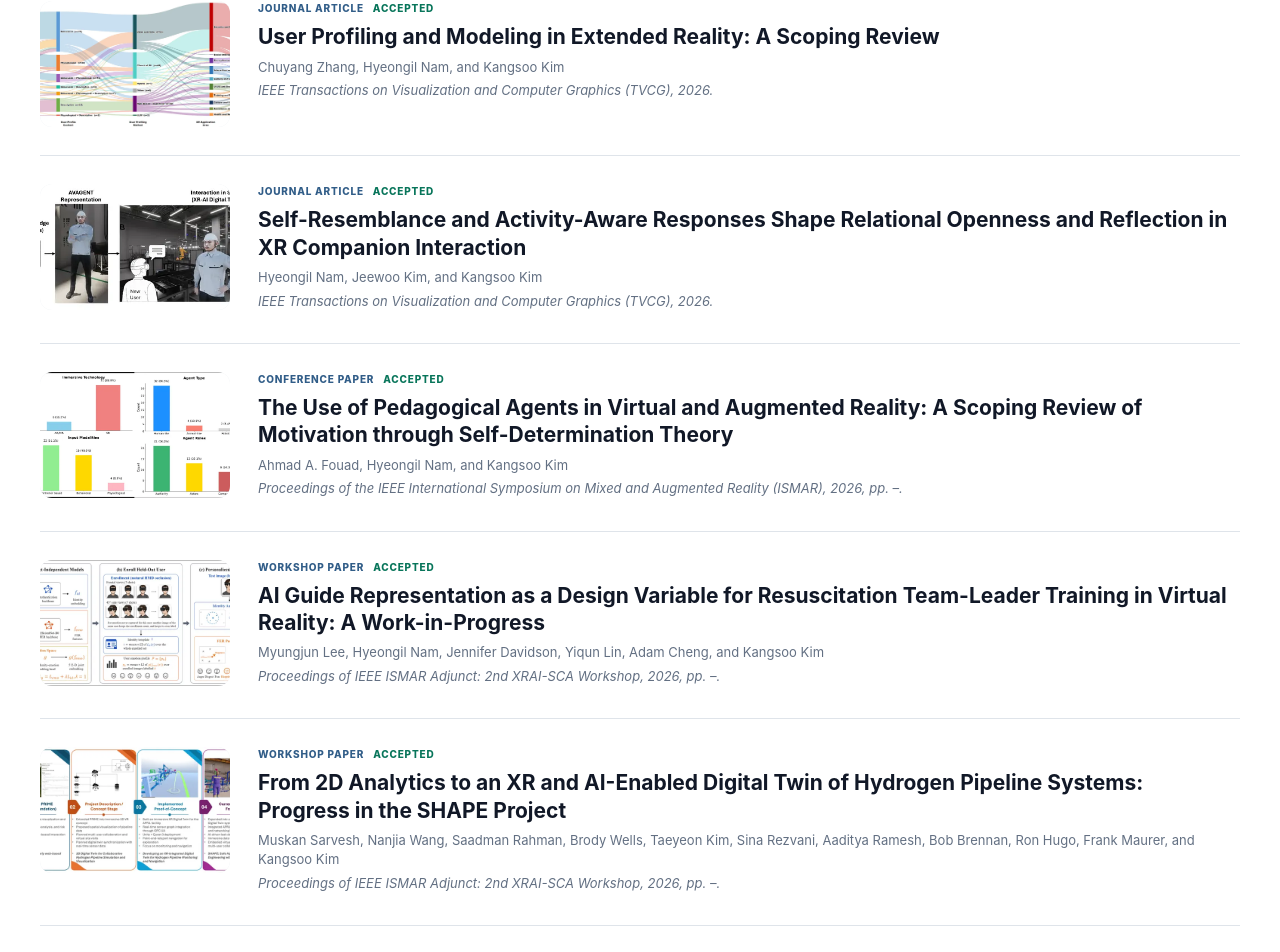
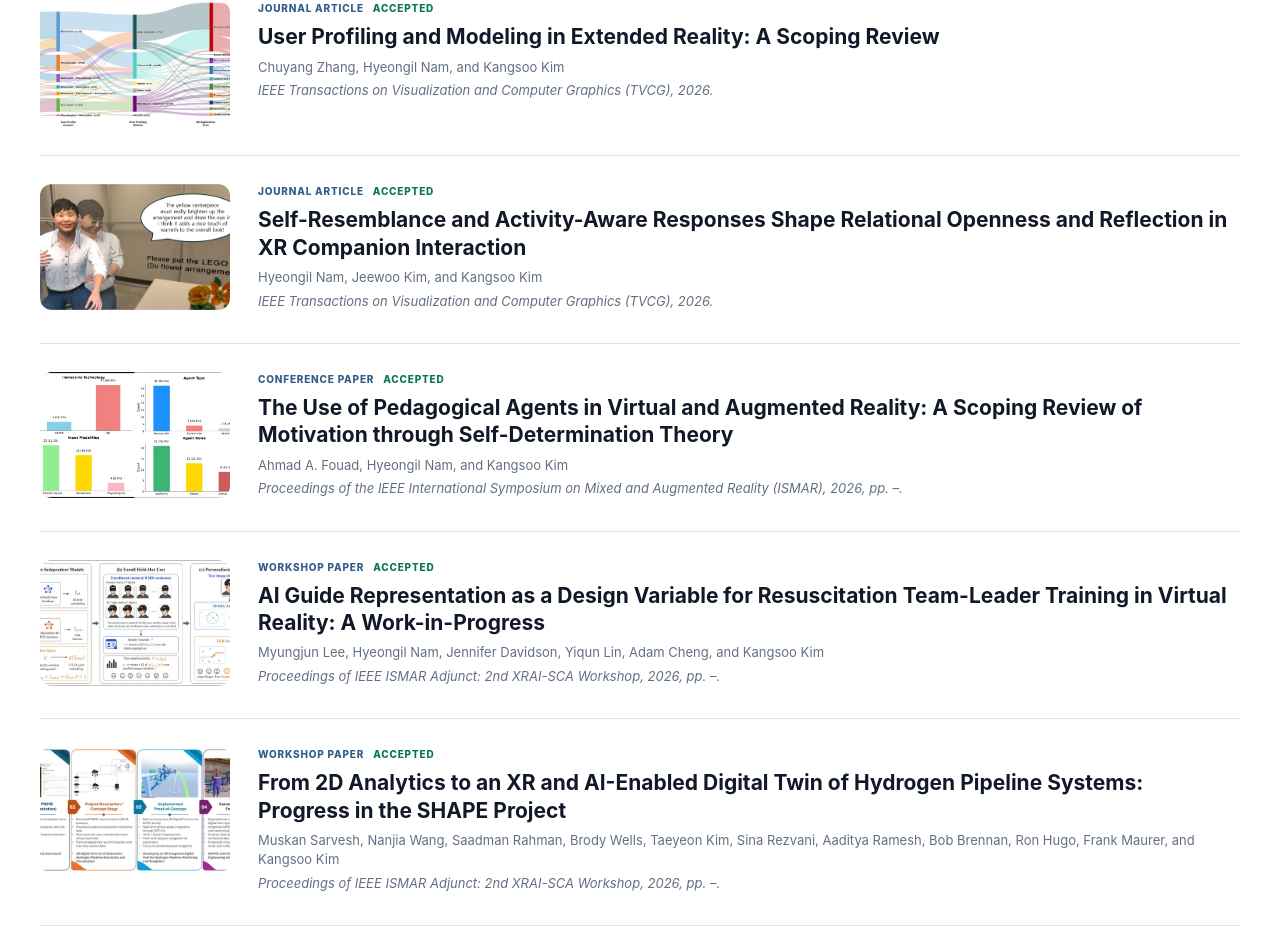
Before and after one commit to kangsookim/hxi-lab-website, a Next.js app: page /publications in a window 1280 px wide. Shown: the part 1504-2456 px from the top of the page. Built offline with nearby package versions, Linux system fonts and the light colour scheme.

Commit message:
fix Hyeongil's TVCG 2026 thumbnail

```diff
--- a/data/publications.ts
+++ b/data/publications.ts
@@ -59,7 +59,7 @@ export const publications: Pub[] = [
     authors: "Hyeongil Nam, Jeewoo Kim, and Kangsoo Kim",
     venue: "IEEE Transactions on Visualization and Computer Graphics (TVCG), 2026.",
     status: "Accepted",
-    image: "/assets/publications/Nam2026aft.webp"
+    image: "/assets/publications/Nam2026sra.webp"
   },
   {
     year: 2026,
```
Also changed, not shown: public/assets/publications/Nam2026sra.webp (added).
